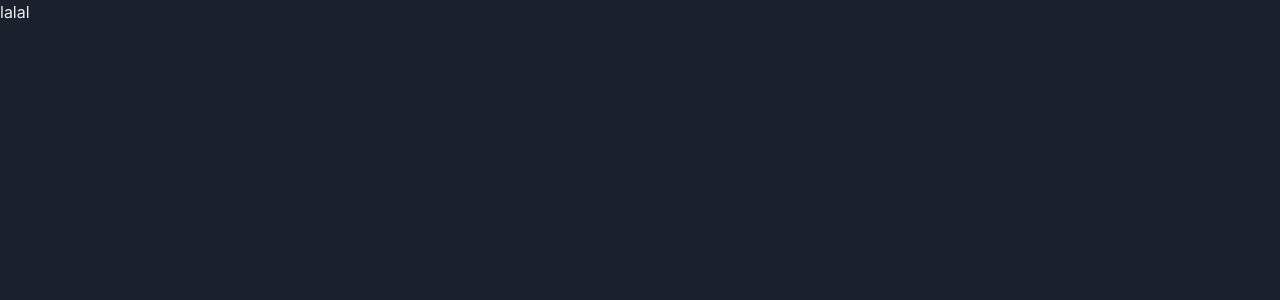
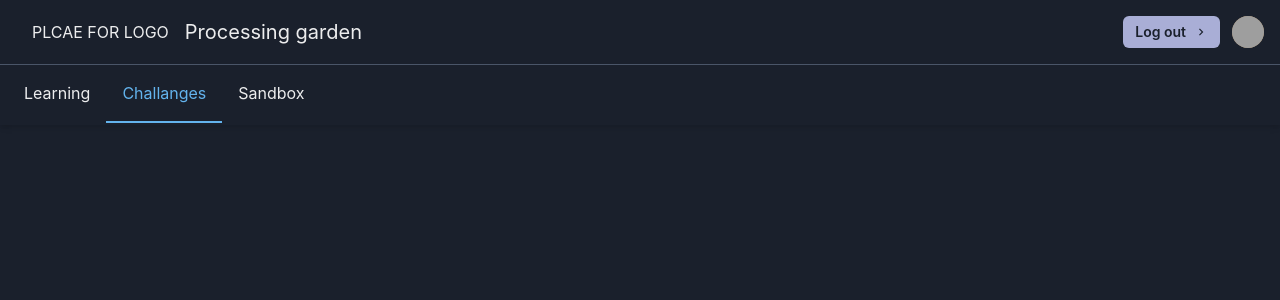
Before and after one commit to akai-org/processing-garden, a Next.js app: page / in a window 1280 px wide. Shown: the top 300 px of the page. Built offline with nearby package versions, Linux system fonts and the light colour scheme; grey boxes are pictures that could not be loaded.

Commit message:
navbar v2

```diff
--- a/package.json
+++ b/package.json
@@ -6,6 +6,7 @@
     "start": "next start"
   },
   "dependencies": {
+    "@chakra-ui/icons": "^1.1.1",
     "@chakra-ui/react": "1.7.3",
     "@code-hike/mdx": "0.3.0-next.14",
     "@codesandbox/sandpack-react": "0.9.13",
--- a/src/components/Navbar/index.tsx
+++ b/src/components/Navbar/index.tsx
@@ -1,3 +1,102 @@
+import {
+  chakra,
+  Box,
+  Flex,
+  useColorModeValue,
+  VisuallyHidden,
+  HStack,
+  Button,
+  useDisclosure,
+  VStack,
+  IconButton,
+  CloseButton,
+  InputGroup,
+  InputLeftElement,
+  Input,
+  Avatar,
+  Tabs,
+  TabList,
+  Tab,
+  Spacer,
+} from '@chakra-ui/react';
+import { ChevronRightIcon } from '@chakra-ui/icons';
+
 export default function Navbar() {
-  return <div>lal</div>;
+  const bg = useColorModeValue('white', 'gray.800');
+
+  return (
+    <Box shadow="md">
+      <chakra.header
+        bg={bg}
+        borderColor="gray.600"
+        borderBottomWidth={1}
+        w="full"
+        px={{ base: 2, sm: 4 }}
+        py={4}
+      >
+        <Flex alignItems="center" justifyContent="space-between" mx="auto">
+          <HStack spacing={4} display="flex" alignItems="center">
+            <Box display={{ base: 'inline-flex', md: 'none' }}>
+              <IconButton
+                display={{ base: 'flex', md: 'none' }}
+                aria-label="Open menu"
+                fontSize="20px"
+                color={useColorModeValue('gray.800', 'inherit')}
+                variant="ghost"
+                icon={<div>lalal</div>}
+                onClick={() => console.log(5)}
+              />
+            </Box>
+            <chakra.a
+              href="/"
+              title="Choc Home Page"
+              display="flex"
+              alignItems="center"
+            >
+              <div>PLCAE FOR LOGO</div>
+            </chakra.a>
+            <chakra.h1 fontSize="xl">Processing garden</chakra.h1>
+          </HStack>
+          <HStack spacing={3} display="flex" alignItems="center">
+            <Button
+              variant="solid"
+              colorScheme="brand"
+              rightIcon={<ChevronRightIcon />}
+              size="sm"
+            >
+              Log out
+            </Button>
+
+            <Avatar
+              size="sm"
+              name="Dan Abrahmov"
+              src="https://bit.ly/dan-abramov"
+            />
+          </HStack>
+        </Flex>
+      </chakra.header>
+      <Flex
+        alignItems="center"
+        justifyContent="space-between"
+        mx={2}
+        borderWidth={0}
+        overflowX="auto"
+      >
+        <Tabs defaultIndex={1} borderBottomColor="transparent">
+          <TabList>
+            <Tab py={4} m={0} _focus={{ boxShadow: 'none' }}>
+              Learning
+            </Tab>
+            <Tab py={4} m={0} _focus={{ boxShadow: 'none' }}>
+              Challanges
+            </Tab>
+            <Tab py={4} m={0} _focus={{ boxShadow: 'none' }}>
+              Sandbox
+            </Tab>
+          </TabList>
+        </Tabs>
+        <Spacer />
+      </Flex>
+    </Box>
+  );
 }
--- a/src/pages/index.tsx
+++ b/src/pages/index.tsx
@@ -1,5 +1,6 @@
 import Head from 'next/head';
 import { ChakraProvider, extendTheme } from '@chakra-ui/react';
+import Navbar from '../components/Navbar/index';
 
 const colors = {
   brand: {
@@ -30,7 +31,9 @@ export default function Home() {
         <link rel="icon" href="/favicon.ico" />
       </Head>
 
-      <ChakraProvider theme={theme}>lalal</ChakraProvider>
+      <ChakraProvider theme={theme}>
+        <Navbar />
+      </ChakraProvider>
     </div>
   );
 }
```
Also changed, not shown: 1 other file (tests, documents, lock files or other folders).
